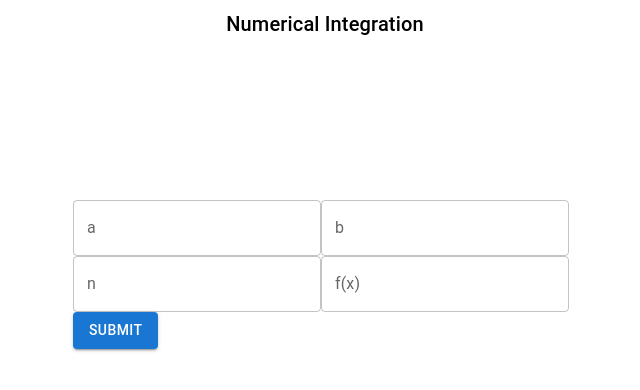
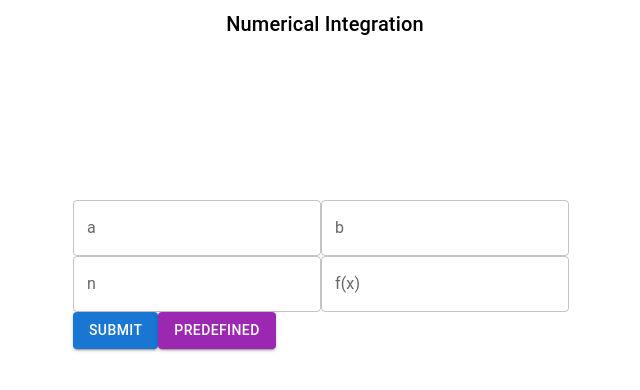
Before and after one commit to Ben-Sicat/machComp, a React (Create React App) app: page / in a window 1280 px wide. Shown: the top 390 px of the page, without its empty margins (315-955 px from the left). Built offline with nearby package versions, Linux system fonts and the light colour scheme.

Commit message:
HAMILTON

```diff
--- a/src/pages/Trapezoid.tsx
+++ b/src/pages/Trapezoid.tsx
@@ -122,6 +122,14 @@ const Trapezoid: React.FC = () => {
     simpsonCalc(parseFloat(a), parseFloat(b), parseInt(n), expression);
   };
 
+  function predefined(): void {
+    setA('-1');
+    setB('1');
+    setN('10');
+    setExpression('e^2/tanh(x)');
+
+  }
+
   return (
     <Container maxWidth="sm">
       <FormContainer>
@@ -154,6 +162,9 @@ const Trapezoid: React.FC = () => {
           <Button type="submit" variant="contained" color="primary">
             Submit
           </Button>
+          <Button type="reset" variant="contained" color="secondary" onClick={predefined}>
+            PreDefined
+          </Button>
         </form>
       </FormContainer>
       <ResultContainer>
```
